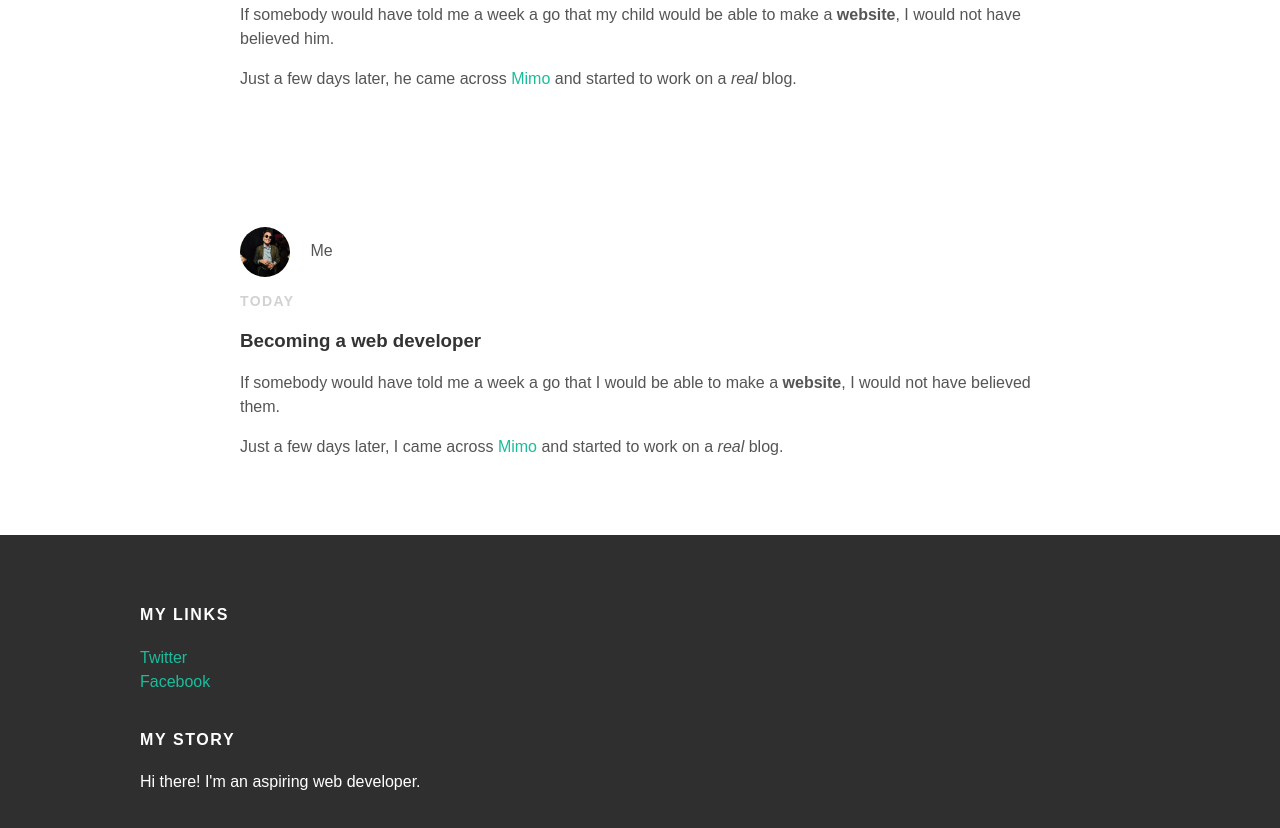
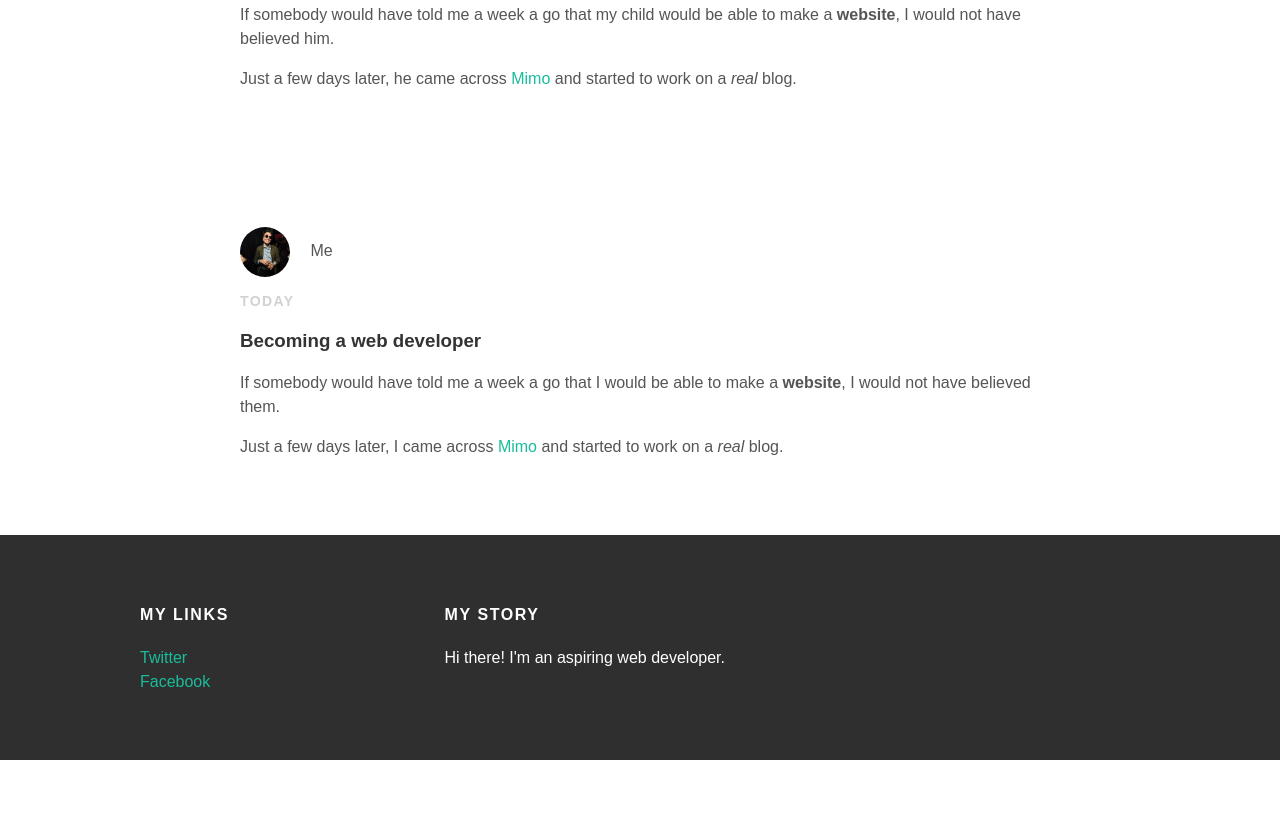
Before and after one commit to tweeky-dev/tweeky-dev.github.io, a plain HTML site: page index.html in a window 1280 px wide. Shown: the part 353-1181 px from the top of the page. After the commit the page ends 1113 px from the top, so only its background shows below. Drawn offline with Linux system fonts and the light colour scheme.

Commit message:
Update index.html

```diff
--- a/index.html
+++ b/index.html
@@ -57,7 +57,7 @@
     <div id="footer">
       <div class="container">
 
-        <div class="coulmn">
+        <div class="column">
           <h4>My Links</h4>
           <p>
             <a href="https://twitter.com/tweekgc">Twitter</a><br>
```
